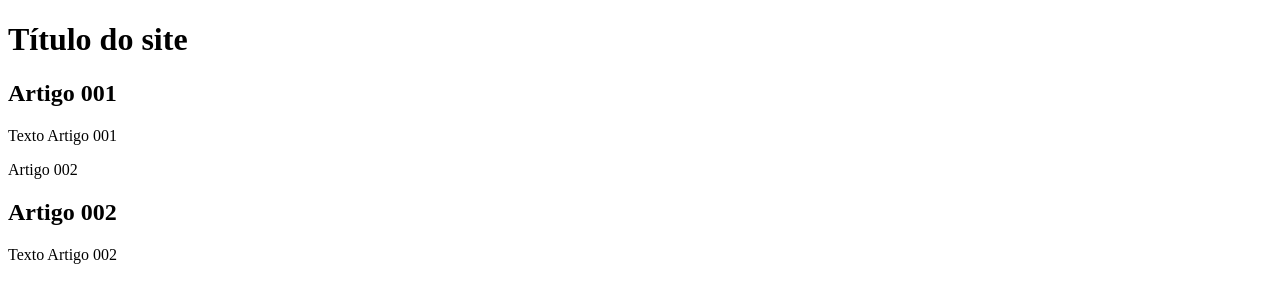
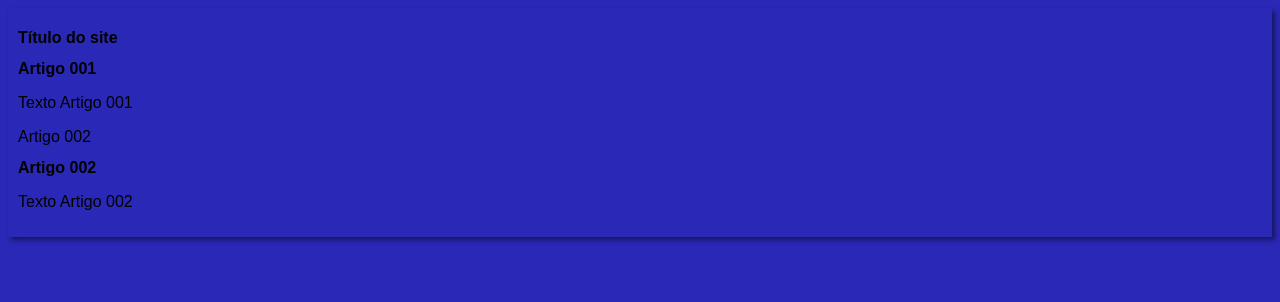
Before and after one commit to rnanzera/Projeto-Site, a plain HTML site: page index.html in a window 1280 px wide. Drawn offline with Linux system fonts and the light colour scheme.

Commit message:
Iniciei o design

```diff
--- /dev/null
+++ b/estilos/style.css
@@ -0,0 +1,16 @@
+*{
+    font-family: Arial, Helvetica, sans-serif;
+    font-size: 16px;
+}
+
+body {
+    background-color: rgb(42, 40, 182);
+}
+
+main {
+    background-color: white
+    width: 500px;
+    margin: auto;
+    padding: 10px;
+    box-shadow: 3px 3px 5px rgba(0, 0, 0, 0.473);
+}
--- a/index.html
+++ b/index.html
@@ -5,6 +5,7 @@
     <meta http-equiv="X-UA-Compatible" content="IE=edge">
     <meta name="viewport" content="width=device-width, initial-scale=1.0">
     <title>Título do Site</title>
+    <link rel="stylesheet" href="estilos/style.css">
 </head>
 <body>
     <main>
```
